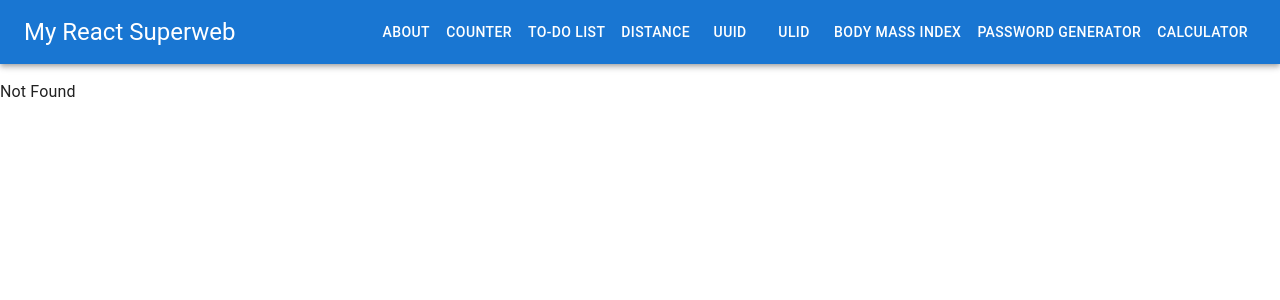
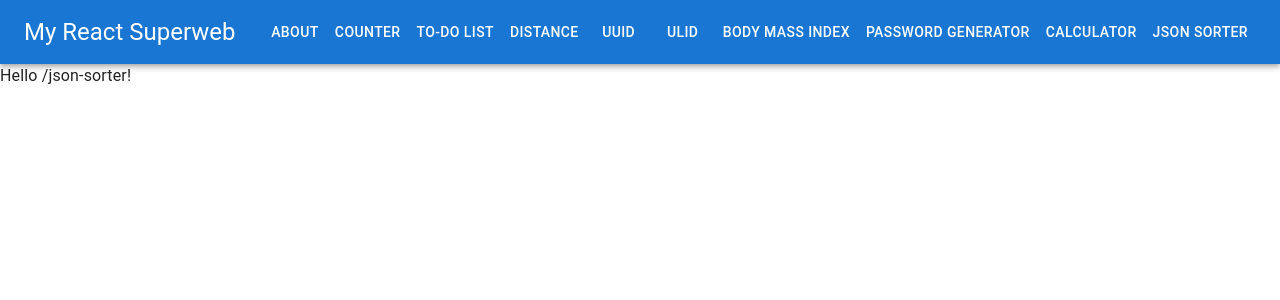
Before and after one commit to iamdejan/my-react-superweb, a React (Vite) app: page /json-sorter in a window 1280 px wide. Before the commit this address had no page. Shown: the top 300 px of the page. Built offline with nearby package versions, Linux system fonts and the light colour scheme.

Commit message:
feat: JSON sorter

```diff
--- /dev/null
+++ b/src/pages/JSONSorter.tsx
@@ -0,0 +1,7 @@
+import {JSX} from "react";
+
+export default function JSONSorter(): JSX.Element {
+  return (
+    <div>Hello /json-sorter!</div>
+  );
+}
--- a/src/routeTree.gen.ts
+++ b/src/routeTree.gen.ts
@@ -21,6 +21,7 @@ const UuidGeneratorLazyImport = createFileRoute('/uuid-generator')()
 const UlidGeneratorLazyImport = createFileRoute('/ulid-generator')()
 const ToDoListLazyImport = createFileRoute('/to-do-list')()
 const PasswordGeneratorLazyImport = createFileRoute('/password-generator')()
+const JsonSorterLazyImport = createFileRoute('/json-sorter')()
 const DistanceCalculatorLazyImport = createFileRoute('/distance-calculator')()
 const CounterLazyImport = createFileRoute('/counter')()
 const CalculatorLazyImport = createFileRoute('/calculator')()
@@ -55,6 +56,11 @@ const PasswordGeneratorLazyRoute = PasswordGeneratorLazyImport.update({
 } as any).lazy(() =>
   import('./routes/password-generator.lazy').then((d) => d.Route),
 )
+
+const JsonSorterLazyRoute = JsonSorterLazyImport.update({
+  path: '/json-sorter',
+  getParentRoute: () => rootRoute,
+} as any).lazy(() => import('./routes/json-sorter.lazy').then((d) => d.Route))
 
 const DistanceCalculatorLazyRoute = DistanceCalculatorLazyImport.update({
   path: '/distance-calculator',
@@ -136,6 +142,13 @@ declare module '@tanstack/react-router' {
       preLoaderRoute: typeof DistanceCalculatorLazyImport
       parentRoute: typeof rootRoute
     }
+    '/json-sorter': {
+      id: '/json-sorter'
+      path: '/json-sorter'
+      fullPath: '/json-sorter'
+      preLoaderRoute: typeof JsonSorterLazyImport
+      parentRoute: typeof rootRoute
+    }
     '/password-generator': {
       id: '/password-generator'
       path: '/password-generator'
@@ -189,6 +202,7 @@ export const routeTree = rootRoute.addChildren({
   CalculatorLazyRoute,
   CounterLazyRoute,
   DistanceCalculatorLazyRoute,
+  JsonSorterLazyRoute,
   PasswordGeneratorLazyRoute,
   ToDoListLazyRoute,
   UlidGeneratorLazyRoute,
@@ -210,6 +224,7 @@ export const routeTree = rootRoute.addChildren({
         "/calculator",
         "/counter",
         "/distance-calculator",
+        "/json-sorter",
         "/password-generator",
         "/to-do-list",
         "/ulid-generator",
@@ -233,6 +248,9 @@ export const routeTree = rootRoute.addChildren({
     "/distance-calculator": {
       "filePath": "distance-calculator.lazy.tsx"
     },
+    "/json-sorter": {
+      "filePath": "json-sorter.lazy.tsx"
+    },
     "/password-generator": {
       "filePath": "password-generator.lazy.tsx"
     },
--- a/src/routes/__root.tsx
+++ b/src/routes/__root.tsx
@@ -44,6 +44,10 @@ const routeList: RouteLink[] = [
   {
     link: "/calculator",
     title: "Calculator"
+  },
+  {
+    link: "/json-sorter",
+    title: "JSON Sorter"
   }
 ];
 
--- /dev/null
+++ b/src/routes/json-sorter.lazy.tsx
@@ -0,0 +1,6 @@
+import { createLazyFileRoute } from "@tanstack/react-router";
+import JSONSorter from "../pages/JSONSorter";
+
+export const Route = createLazyFileRoute("/json-sorter")({
+  component: JSONSorter
+});
```
